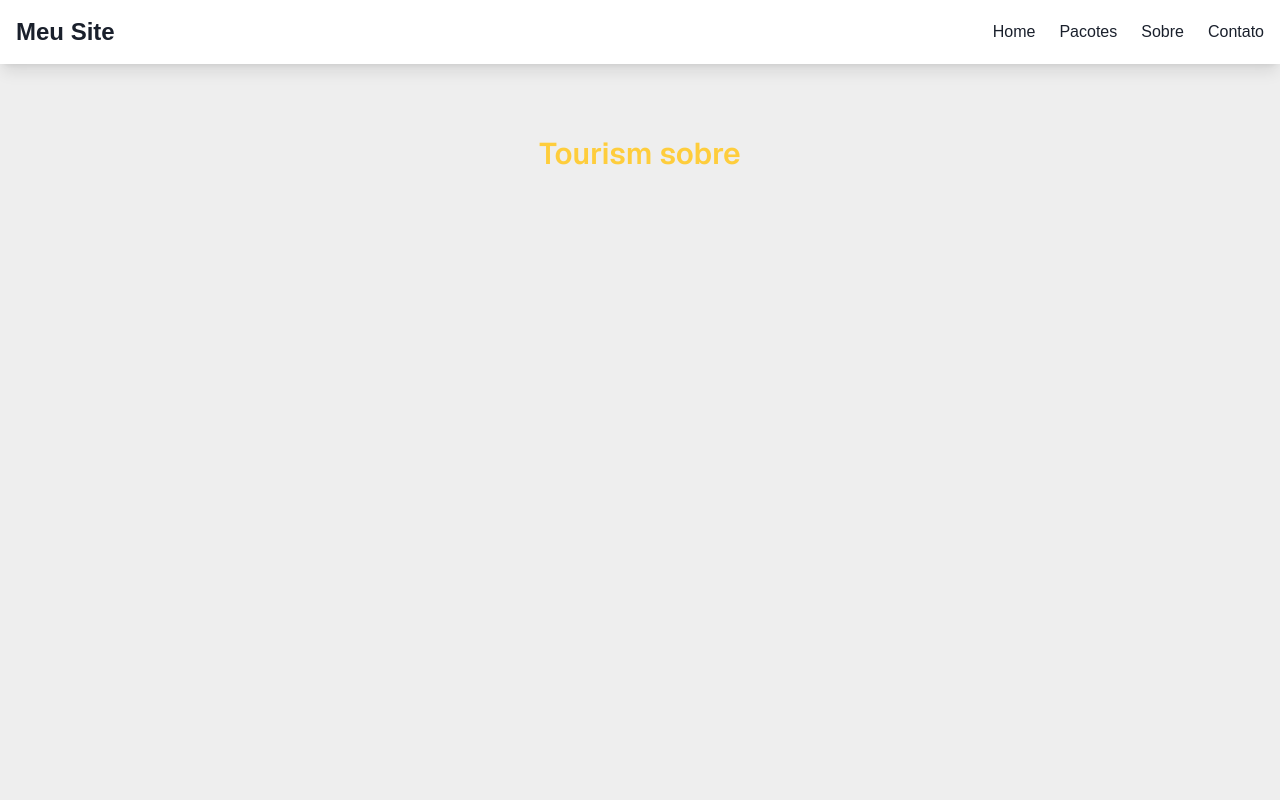
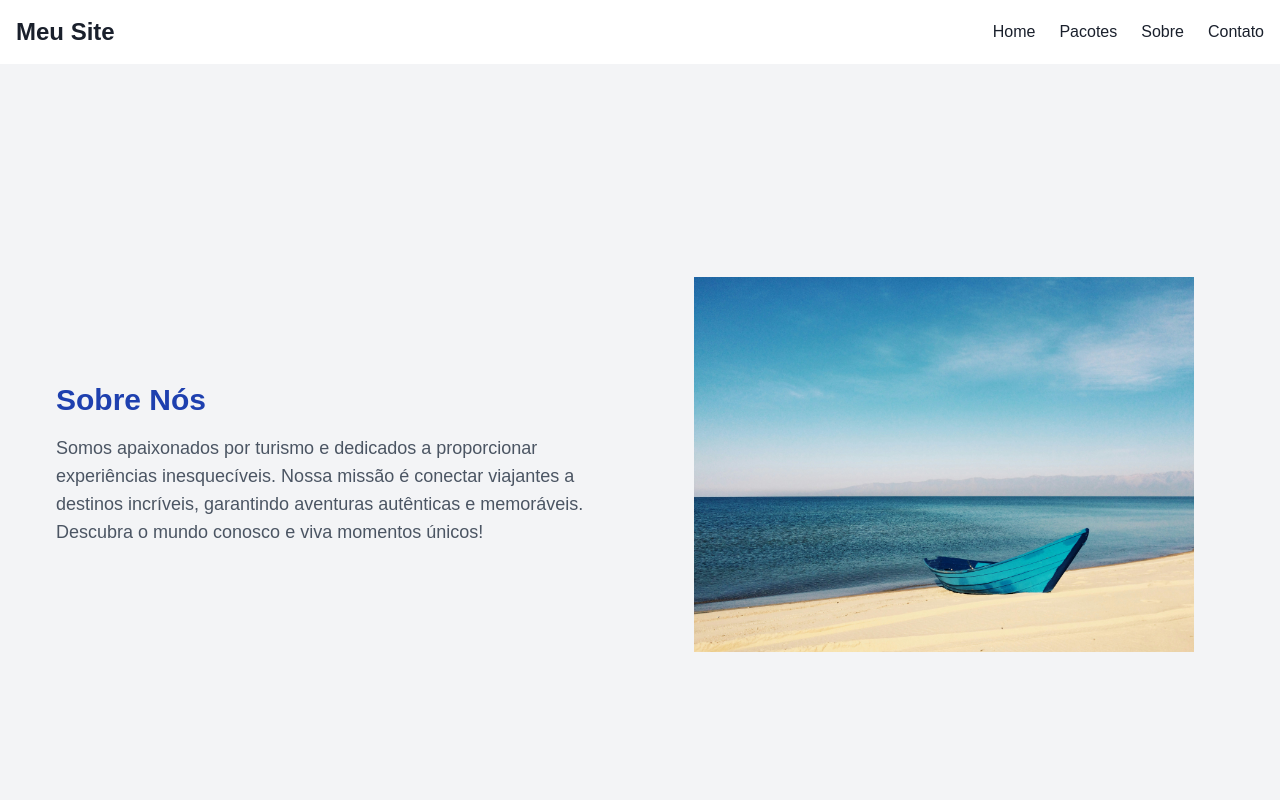
Before and after one commit to Gustavo-Vinicius-Santana/tourism-landing-page, a Next.js app: page /sobre in a window 1280 px wide. Shown: the top 800 px of the page. Built offline with nearby package versions, Linux system fonts and the light colour scheme.

Commit message:
preenchendo pagina de sobre nós com imagem e texto sobre a empresa

```diff
--- a/src/app/sobre/page.tsx
+++ b/src/app/sobre/page.tsx
@@ -1,7 +1,21 @@
+import Image from "next/image";
+
 export default function Sobre() {
     return (
-      <div className="grid grid-rows-[20px_1fr_20px] items-center justify-items-center min-h-screen p-8 pb-20 gap-16 sm:p-20 font-[family-name:var(--font-geist-sans)]  bg-background text-textDarkBlue-100">
-        <h1 className="text-3xl font-semibold text-buttonYellow-500">Tourism sobre</h1>
+      <div className="flex flex-col md:flex-row items-center justify-center min-h-screen p-8 bg-gray-100">
+        {/* Texto */}
+        <div className="md:w-1/2 text-center md:text-left p-6">
+          <h1 className="text-3xl font-bold text-blue-800 mb-4">Sobre Nós</h1>
+          <p className="text-gray-600 text-lg">
+            Somos apaixonados por turismo e dedicados a proporcionar experiências inesquecíveis.
+            Nossa missão é conectar viajantes a destinos incríveis, garantindo aventuras autênticas
+            e memoráveis. Descubra o mundo conosco e viva momentos únicos!
+          </p>
+        </div>
+        {/* Imagem */}
+        <div className="md:w-1/2 flex justify-center">
+          <Image src="/praia1.jpg" alt="Sobre" width={500} height={500} />
+        </div>
       </div>
     );
   }
```
